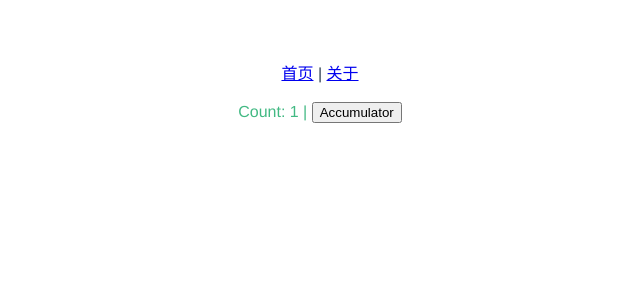
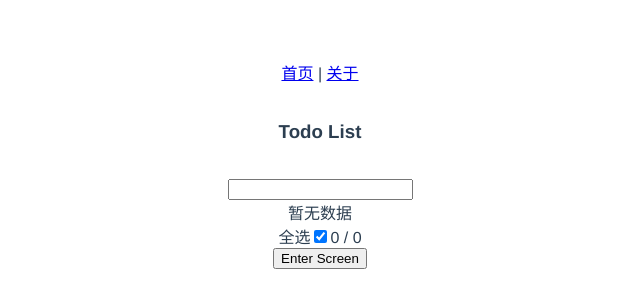
Before and after one commit to SimpleLearnCoding/todos, a Vue app: page / in a window 1280 px wide. Shown: the top 308 px of the page, without its empty margins (320-960 px from the left). Built offline with nearby package versions, Linux system fonts and the light colour scheme.

Commit message:
style: format code

```diff
--- a/src/pages/HomePage.vue
+++ b/src/pages/HomePage.vue
@@ -21,7 +21,7 @@
         <!--    这里将文本移入了 ScoringUseEmit 组件的 <slot> 插槽内    -->
         <!--    <slot> 插槽被视为父组件的元素，会被放在子组件之前，与子组件合并显示    -->
         <ScoringUseEmit theme=red v-model:score="score">当前评分：</ScoringUseEmit>
-        <br>{{score}}
+        <br>{{ score }}
     </div>
 
     <div v-if="version === 6">
@@ -42,9 +42,10 @@ import AccumulatorCounter from "@/components/AccumulatorCounter";
  * 控制显示页面的版本号
  * @type {number}
  */
-const version = 6
+const version = 1
 
 import {ref} from "vue";
+
 /**
  * 定义分数更新函数
  * 该分数值由子组件发送给当前组件（父组件）
```
Also changed, not shown: src/components/TodoList.vue (+5 -2 lines).
